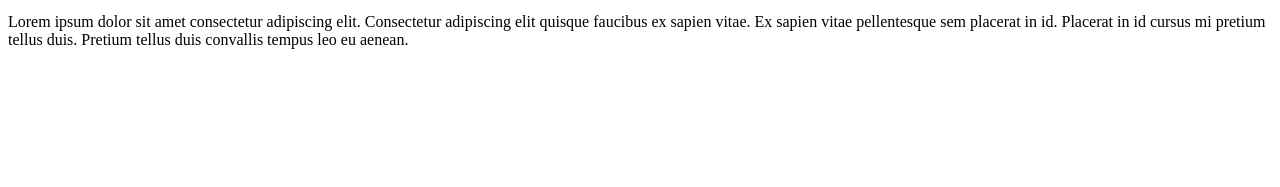
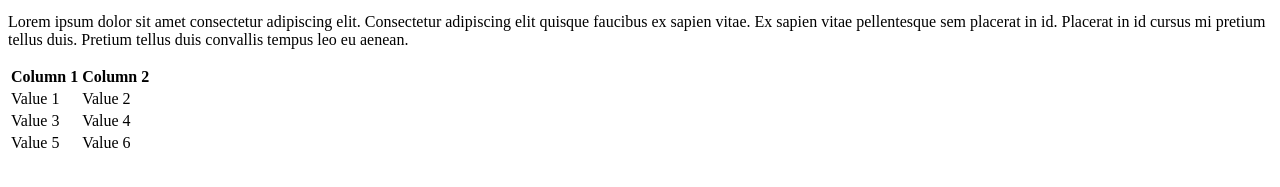
Before and after one commit to vynooks/Creating-a-simple-webpage, a plain HTML site: page index.html in a window 1280 px wide. Shown: the part 519-706 px from the top of the page. Drawn offline with Linux system fonts and the light colour scheme.

Commit message:
Final draft

```diff
--- a/index.html
+++ b/index.html
@@ -19,6 +19,23 @@
         <p>Lorem ipsum dolor sit amet consectetur adipiscing elit. Consectetur adipiscing elit quisque faucibus ex sapien vitae. Ex sapien vitae pellentesque sem placerat in id. Placerat in id cursus mi pretium tellus duis. Pretium tellus duis convallis tempus leo eu aenean.</p>
 
         <!--part 3-->
-
+<table>
+<tr>
+    <th>Column 1</th>
+    <th>Column 2</th>
+</tr>
+<tr>
+        <td>Value 1</td>
+        <td>Value 2</td>
+</tr>
+<tr>
+        <td>Value 3</td>
+        <td>Value 4</td>
+</tr>
+<tr>
+        <td>Value 5</td>
+        <td>Value 6</td>
+</tr>
+</table>
 </body>
 </html>
```
